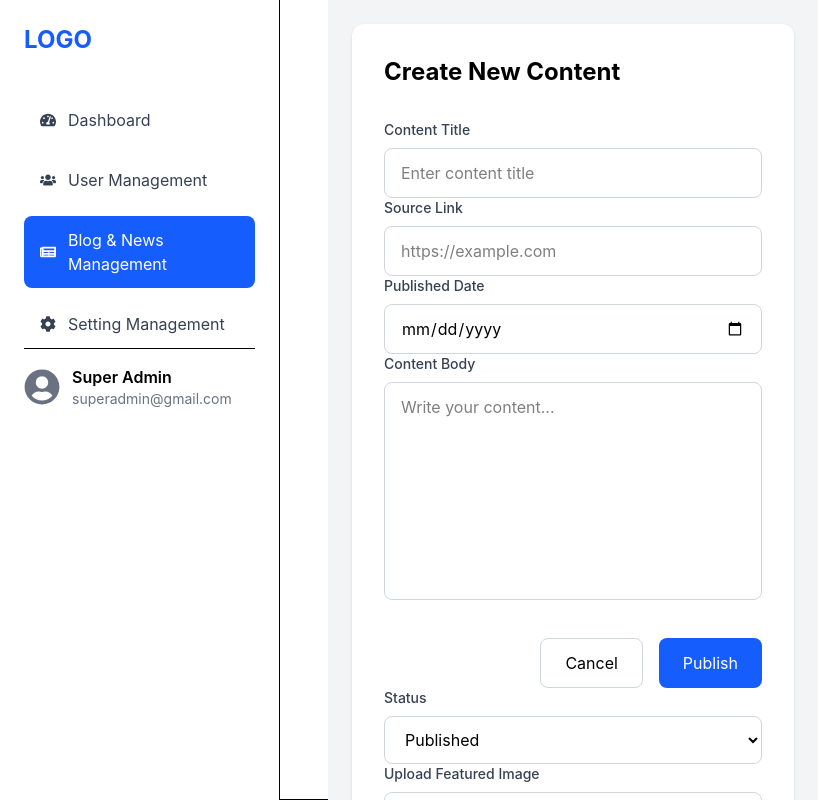
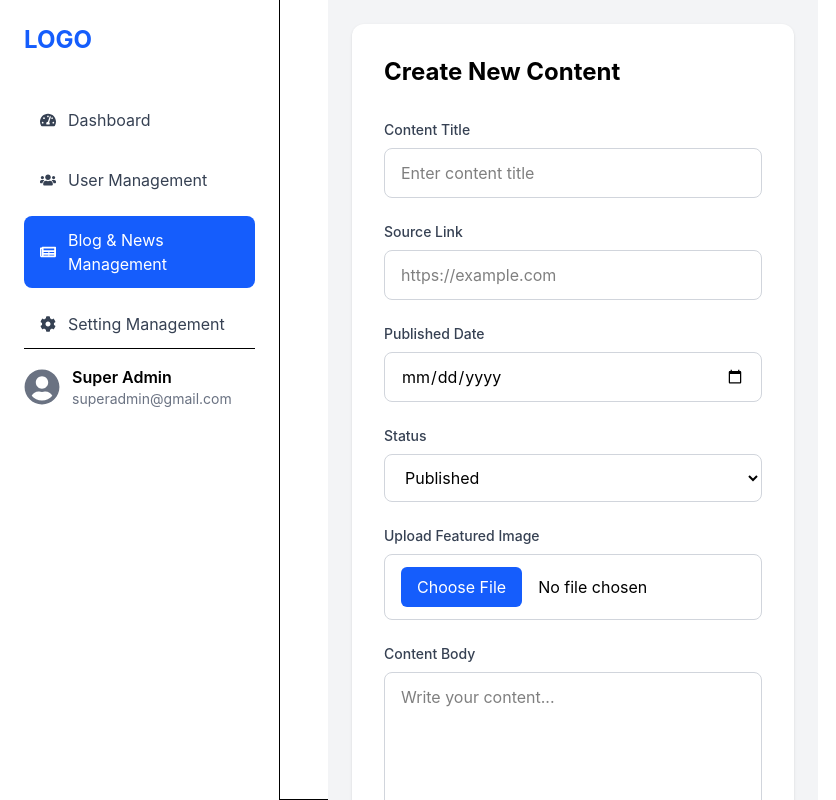
Before and after one commit to SilentFamine/MaxValid-intern-task, a React (Vite) app: page /create-content in a window 1280 px wide. Shown: the whole page, without its empty margins (0-836 px from the left). Built offline with nearby package versions, Linux system fonts and the light colour scheme.

Commit message:
Refactor form to use object state

```diff
--- a/src/pages/admin/CreateContent.jsx
+++ b/src/pages/admin/CreateContent.jsx
@@ -2,18 +2,34 @@ import Input from "../../components/Form/Input";
 import Textarea from "../../components/Form/Textarea";
 import Select from "../../components/Form/Select";
 import FileUpload from "../../components/Form/FileUpload";
+import Button from "../../components/Button/Button";
+import { useState } from "react";
 
 function CreateContent() {
+    const [formData, setFormData] = useState({
+        title: "",
+        source: "",
+        date: "",
+        status: "published",
+        body: "",
+        });
   return (
-    <div className="bg-white rounded-xl shadow p-8 w-full max-w-6xl">
-
+    <div className="bg-white rounded-xl shadow p-8 max-w-3xl">
       <h1 className="text-2xl font-bold mb-8">
         Create New Content
       </h1>
 
+      <div className="space-y-6">
         <Input
                     label="Content Title"
                 placeholder="Enter content title"
+                value={formData.title}
+                onChange={(e) =>
+                setFormData({
+                ...formData,
+                title: e.target.value,
+                })
+  }
         />
 
         <Input
@@ -24,11 +40,6 @@ function CreateContent() {
         <Input
           label="Published Date"
           type="date"
-        />
-
-      <Textarea
-        label="Content Body"
-        placeholder="Write your content..."
         />
 
         <Select
@@ -43,6 +54,24 @@ function CreateContent() {
           label="Upload Featured Image"
         />
 
+        <Textarea
+          label="Content Body"
+          placeholder="Write your content..."
+        />
+
+        <div className="flex justify-end gap-4 pt-4">
+          <Button
+            text="Cancel"
+            className="bg-gray-200 text-gray-800 hover:bg-gray-300"
+          />
+
+          <Button
+            text="Publish"
+          />
+
+
+        </div>
+      </div>
     </div>
   );
 }
```
Lines whose indentation alone changed are shown as unchanged.
